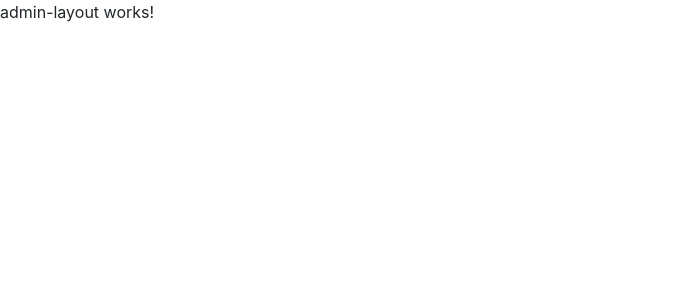
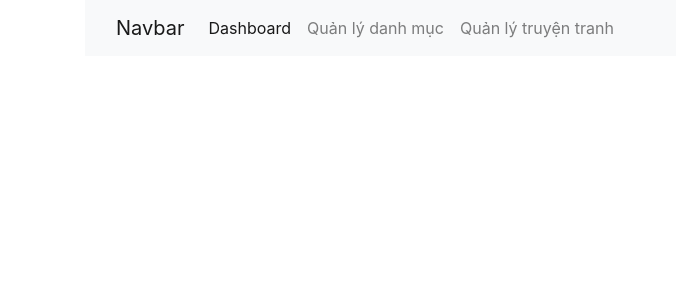
Before and after one commit to thienth32/PT15312-WEB-angular, an Angular app: page /admin in a window 1280 px wide. Shown: the top 300 px of the page, without its empty margins (0-676 px from the left). Built offline with nearby package versions, Linux system fonts and the light colour scheme.

Commit message:
Update admin-layout.component.html

```diff
--- a/src/app/screens/admin-layout/admin-layout.component.html
+++ b/src/app/screens/admin-layout/admin-layout.component.html
@@ -1 +1,29 @@
-<p>admin-layout works!</p>
+<header class="container">
+    <nav class="navbar navbar-expand-lg navbar-light bg-light">
+        <div class="container-fluid">
+          <a class="navbar-brand" href="javascript:;" routerLink="" >Navbar</a>
+          <button class="navbar-toggler" type="button" data-bs-toggle="collapse" data-bs-target="#navbarSupportedContent" aria-controls="navbarSupportedContent" aria-expanded="false" aria-label="Toggle navigation">
+            <span class="navbar-toggler-icon"></span>
+          </button>
+          <div class="collapse navbar-collapse" id="navbarSupportedContent">
+            <ul class="navbar-nav me-auto mb-2 mb-lg-0">
+              <li class="nav-item">
+                <a class="nav-link active" aria-current="page" routerLink="/admin/dashboard" href="javascript:;">Dashboard</a>
+              </li>
+
+              <li class="nav-item ">
+                <a class="nav-link " routerLink="/admin/danh-muc" href="javascript:;" >
+                  Quản lý danh mục
+                </a>
+              </li>
+              <li class="nav-item ">
+                <a class="nav-link " routerLink="/admin/truyen-tranh" href="javascript:;" >
+                  Quản lý truyện tranh
+                </a>
+              </li>
+            </ul>
+
+          </div>
+        </div>
+      </nav>
+</header>
```
